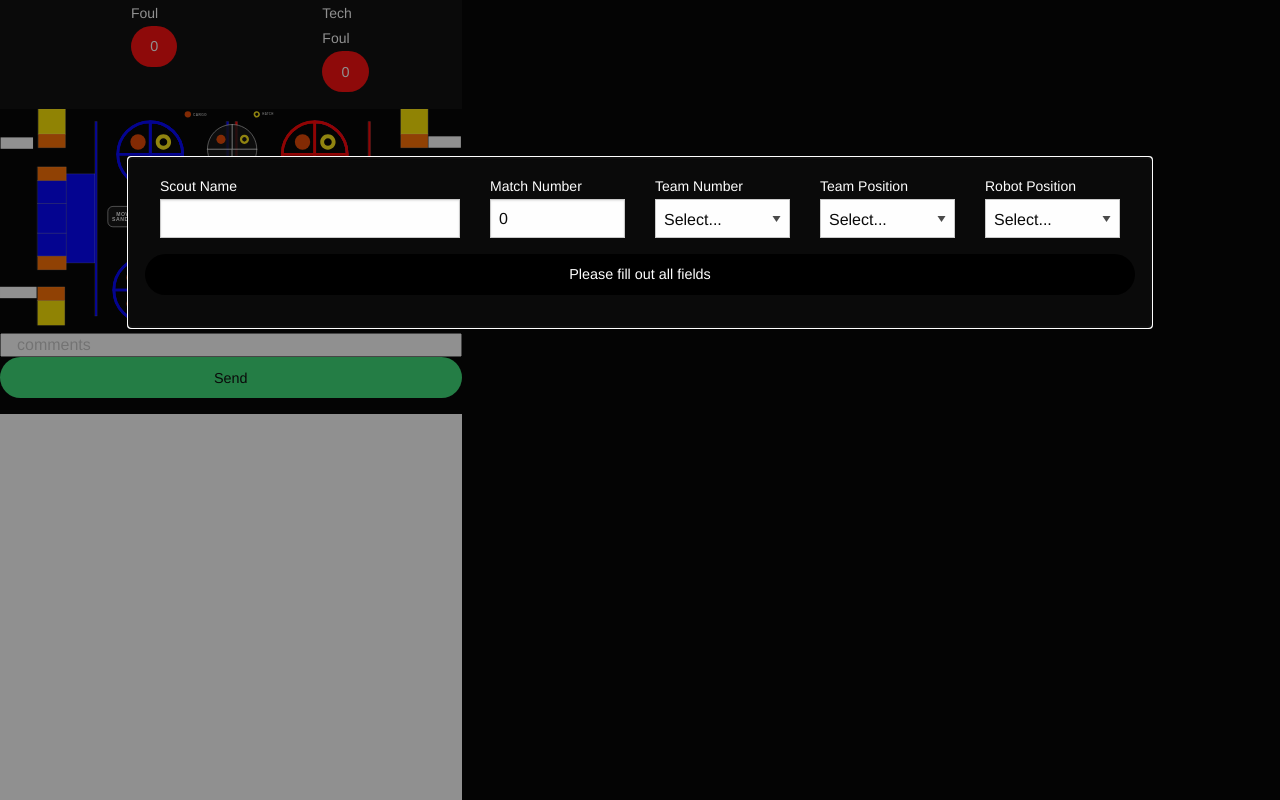
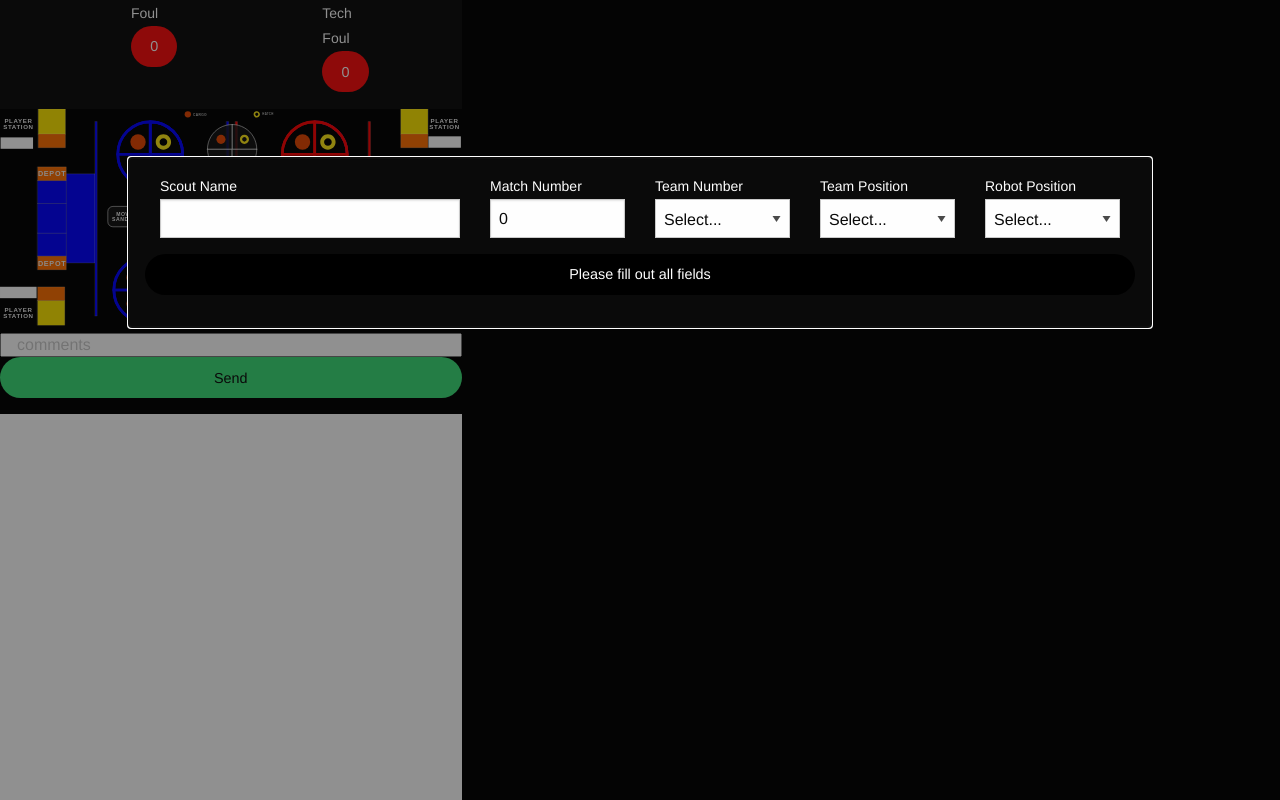
Before and after one commit to milovincent/frc-scouting, a PHP site: page / in a window 1280 px wide. Run offline with PHP 8.4, Linux system fonts and the light colour scheme; some libraries are stand-ins or nearby versions.

Commit message:
add labels

```diff
--- a/scoutingForm/index.php
+++ b/scoutingForm/index.php
@@ -171,6 +171,9 @@
                           </g>
                           <g id="depot" class="depot" transform="matrix(1.21612,0,0,0.4385,-304.487,391.021)">
                               <rect x="542.106" y="181.84" width="176.062" height="202.694" style="fill:rgb(255,111,0);stroke:white;stroke-width:1.24px;"/>
+                              <g transform="matrix(0.947791,0,0,2.2805,386.647,-642.344)">
+                                  <text x="165.798px" y="422.582px" style="font-family:'Arial-BoldMT', 'Arial', sans-serif;font-weight:700;font-size:46.761px;fill:rgb(242,242,242);">D<tspan x="204.244px 240.109px 275.975px 317.023px " y="422.582px 422.582px 422.582px 422.582px ">EPOT</tspan></text>
+                              </g>
                           </g>
                           <g id="peek" class="peek" transform="matrix(0.549338,0,0,3.00567,77.657,-511.59)">
                               <rect x="0.687" y="263.306" width="441.453" height="24.583" style="fill:white;"/>
@@ -185,6 +188,9 @@
                           </g>
                           <g id="depot1" serif:id="depot" class="depot" transform="matrix(1.20459,0,0,0.439155,-325.955,397.743)">
                               <rect x="542.106" y="181.84" width="176.062" height="202.694" style="fill:rgb(255,111,0);stroke:white;stroke-width:1.25px;"/>
+                              <g transform="matrix(-0.956864,0,0,2.2771,874.693,-637.992)">
+                                  <text x="165.798px" y="422.582px" style="font-family:'Arial-BoldMT', 'Arial', sans-serif;font-weight:700;font-size:46.761px;fill:rgb(242,242,242);">D<tspan x="204.244px 240.109px 275.975px 317.023px " y="422.582px 422.582px 422.582px 422.582px ">EPOT</tspan></text>
+                              </g>
                           </g>
                           <g id="peek1" serif:id="peek" class="peek" transform="matrix(0.549338,0,0,3.00567,77.657,-511.59)">
                               <rect x="0.687" y="263.306" width="441.453" height="24.583" style="fill:white;"/>
@@ -199,6 +205,9 @@
                           </g>
                           <g id="depot2" serif:id="depot" class="depot" transform="matrix(1.21829,0,0,0.434618,-301.675,384.726)">
                               <rect x="542.106" y="181.84" width="176.062" height="202.694" style="fill:rgb(255,111,0);stroke:white;stroke-width:1.24px;"/>
+                              <g transform="matrix(0.946107,0,0,-2.30087,387.22,1216.49)">
+                                  <text x="165.798px" y="422.582px" style="font-family:'Arial-BoldMT', 'Arial', sans-serif;font-weight:700;font-size:46.761px;fill:rgb(242,242,242);">D<tspan x="204.244px 240.109px 275.975px 317.023px " y="422.582px 422.582px 422.582px 422.582px ">EPOT</tspan></text>
+                              </g>
                           </g>
                           <g id="peek2" serif:id="peek" class="peek" transform="matrix(0.618697,0,0,3.00567,77.6093,-511.59)">
                               <rect x="0.687" y="263.306" width="441.453" height="24.583" style="fill:white;"/>
@@ -213,6 +222,9 @@
                           </g>
                           <g id="depot3" serif:id="depot" class="depot" transform="matrix(1.19773,0,0,0.438519,-318.806,375.012)">
                               <rect x="542.106" y="181.84" width="176.062" height="202.694" style="fill:rgb(255,111,0);stroke:white;stroke-width:1.25px;"/>
+                              <g transform="matrix(-0.962347,-0,-0,-2.2804,877.366,1209.09)">
+                                  <text x="165.798px" y="422.582px" style="font-family:'Arial-BoldMT', 'Arial', sans-serif;font-weight:700;font-size:46.761px;fill:rgb(242,242,242);">D<tspan x="204.244px 240.109px 275.975px 317.023px " y="422.582px 422.582px 422.582px 422.582px ">EPOT</tspan></text>
+                              </g>
                           </g>
                           <g id="peek3" serif:id="peek" class="peek" transform="matrix(0.549338,0,0,3.00567,77.657,-511.59)">
                               <rect x="0.687" y="263.306" width="441.453" height="24.583" style="fill:white;"/>
@@ -632,6 +644,22 @@
                       <g transform="matrix(0.424936,0,0,0.368666,1016.21,117.776)">
                           <text x="1176.99px" y="55.27px" style="font-family:'Arial-BoldMT', 'Arial', sans-serif;font-weight:700;font-size:57.26px;fill:rgb(242,242,242);stroke:black;stroke-width:2.71px;stroke-linecap:butt;stroke-miterlimit:1.41421;">C<tspan x="1224.07px 1271.14px 1318.22px 1368.49px " y="55.27px 55.27px 55.27px 55.27px ">ARGO</tspan></text>
                       </g>
+                      <g transform="matrix(0.646448,0,0,0.560845,190.344,663.872)">
+                          <text x="-129.943px" y="1331.7px" style="font-family:'Arial-BoldMT', 'Arial', sans-serif;font-weight:700;font-size:71.104px;fill:rgb(242,242,242);">P<tspan x="-75.407px -24.864px 27.069px 81.605px 136.141px " y="1331.7px 1331.7px 1331.7px 1331.7px 1331.7px ">LAYER</tspan></text>
+                          <text x="-143.307px" y="1405.13px" style="font-family:'Arial-BoldMT', 'Arial', sans-serif;font-weight:700;font-size:71.104px;fill:rgb(242,242,242);">S<tspan x="-88.77px -43.504px 9.678px 60.222px 87.087px 149.505px " y="1405.13px 1405.13px 1405.13px 1405.13px 1405.13px 1405.13px ">TATION</tspan></text>
+                      </g>
+                      <g transform="matrix(0.646448,0,0,0.560845,3373.71,663.872)">
+                          <text x="-129.943px" y="1331.7px" style="font-family:'Arial-BoldMT', 'Arial', sans-serif;font-weight:700;font-size:71.104px;fill:rgb(242,242,242);">P<tspan x="-75.407px -24.864px 27.069px 81.605px 136.141px " y="1331.7px 1331.7px 1331.7px 1331.7px 1331.7px ">LAYER</tspan></text>
+                          <text x="-143.307px" y="1405.13px" style="font-family:'Arial-BoldMT', 'Arial', sans-serif;font-weight:700;font-size:71.104px;fill:rgb(242,242,242);">S<tspan x="-88.77px -43.504px 9.678px 60.222px 87.087px 149.505px " y="1405.13px 1405.13px 1405.13px 1405.13px 1405.13px 1405.13px ">TATION</tspan></text>
+                      </g>
+                      <g transform="matrix(0.646448,0,0,0.560845,190.344,-562.95)">
+                          <text x="-129.943px" y="1331.7px" style="font-family:'Arial-BoldMT', 'Arial', sans-serif;font-weight:700;font-size:71.104px;fill:rgb(242,242,242);">P<tspan x="-75.407px -24.864px 27.069px 81.605px 136.141px " y="1331.7px 1331.7px 1331.7px 1331.7px 1331.7px ">LAYER</tspan></text>
+                          <text x="-143.307px" y="1405.13px" style="font-family:'Arial-BoldMT', 'Arial', sans-serif;font-weight:700;font-size:71.104px;fill:rgb(242,242,242);">S<tspan x="-88.77px -43.504px 9.678px 60.222px 87.087px 149.505px " y="1405.13px 1405.13px 1405.13px 1405.13px 1405.13px 1405.13px ">TATION</tspan></text>
+                      </g>
+                      <g transform="matrix(0.646448,0,0,0.560845,3373.71,-562.95)">
+                          <text x="-129.943px" y="1331.7px" style="font-family:'Arial-BoldMT', 'Arial', sans-serif;font-weight:700;font-size:71.104px;fill:rgb(242,242,242);">P<tspan x="-75.407px -24.864px 27.069px 81.605px 136.141px " y="1331.7px 1331.7px 1331.7px 1331.7px 1331.7px ">LAYER</tspan></text>
+                          <text x="-143.307px" y="1405.13px" style="font-family:'Arial-BoldMT', 'Arial', sans-serif;font-weight:700;font-size:71.104px;fill:rgb(242,242,242);">S<tspan x="-88.77px -43.504px 9.678px 60.222px 87.087px 149.505px " y="1405.13px 1405.13px 1405.13px 1405.13px 1405.13px 1405.13px ">TATION</tspan></text>
+                      </g>
                   </g>
               </g>
           </svg>
```
Also changed, not shown: scoutingForm/assets/img/court.svg, 1 other file.
